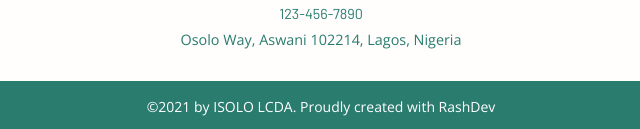
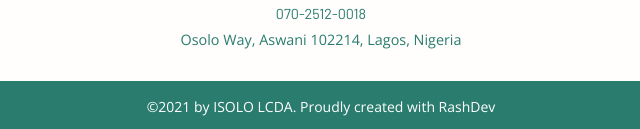
Before and after one commit to Raashot12/isololcda, a Gatsby site: page / in a window 1280 px wide. Shown: the part 2149-2278 px from the top of the page, 319-959 px from the left. Built offline with nearby package versions, Linux system fonts and the light colour scheme; Gatsby itself is replaced by a stand-in of ours.

Commit message:
added a new phone contact number

```diff
--- a/src/components/Footer/index.jsx
+++ b/src/components/Footer/index.jsx
@@ -13,7 +13,7 @@ const Footer = () => {
                 >
                     olasojuadebayo.isololcda@gmail.com
                 </a>
-                <p className="telephone-number">123-456-7890</p>
+                <p className="telephone-number">070-2512-0018</p>
                 <p className="address">Osolo Way, Aswani 102214, Lagos, Nigeria</p>
             </div>
             <div className="footerlast-item">
```
Also changed, not shown: 1 other file.
